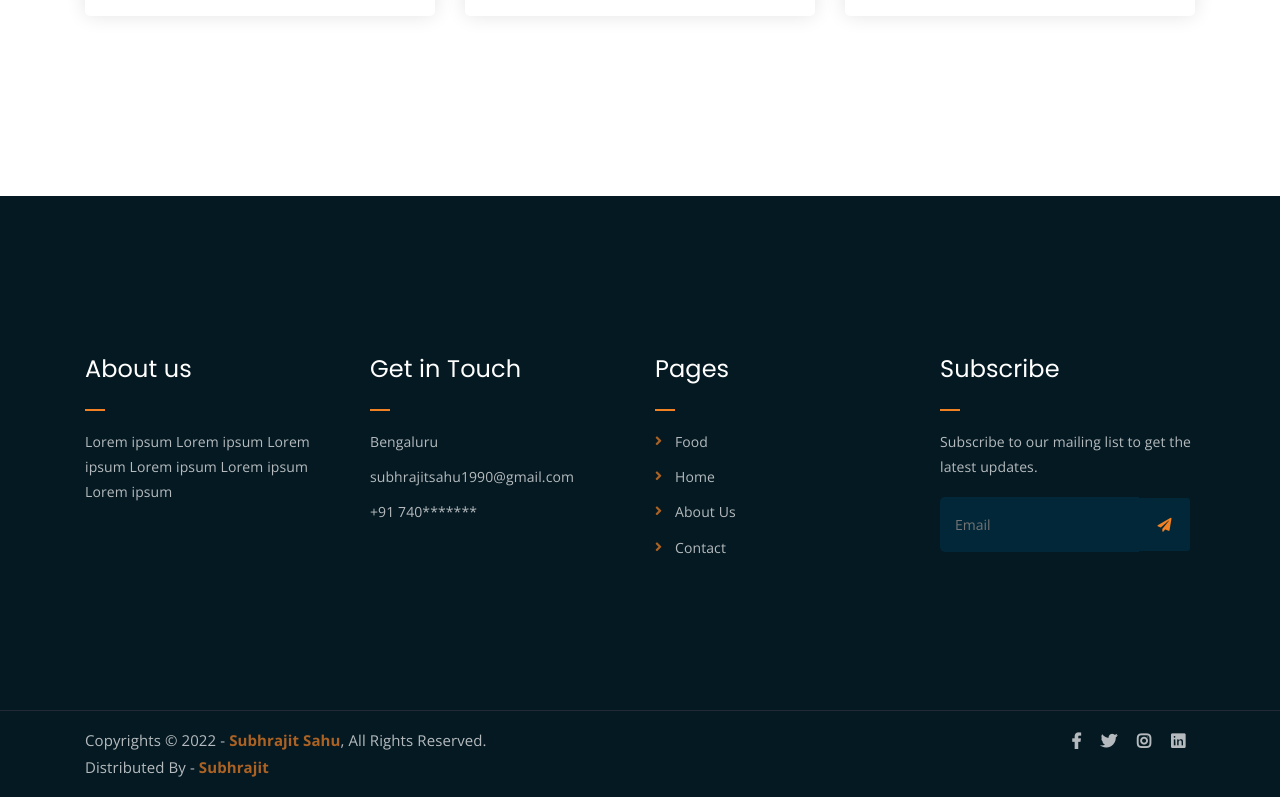
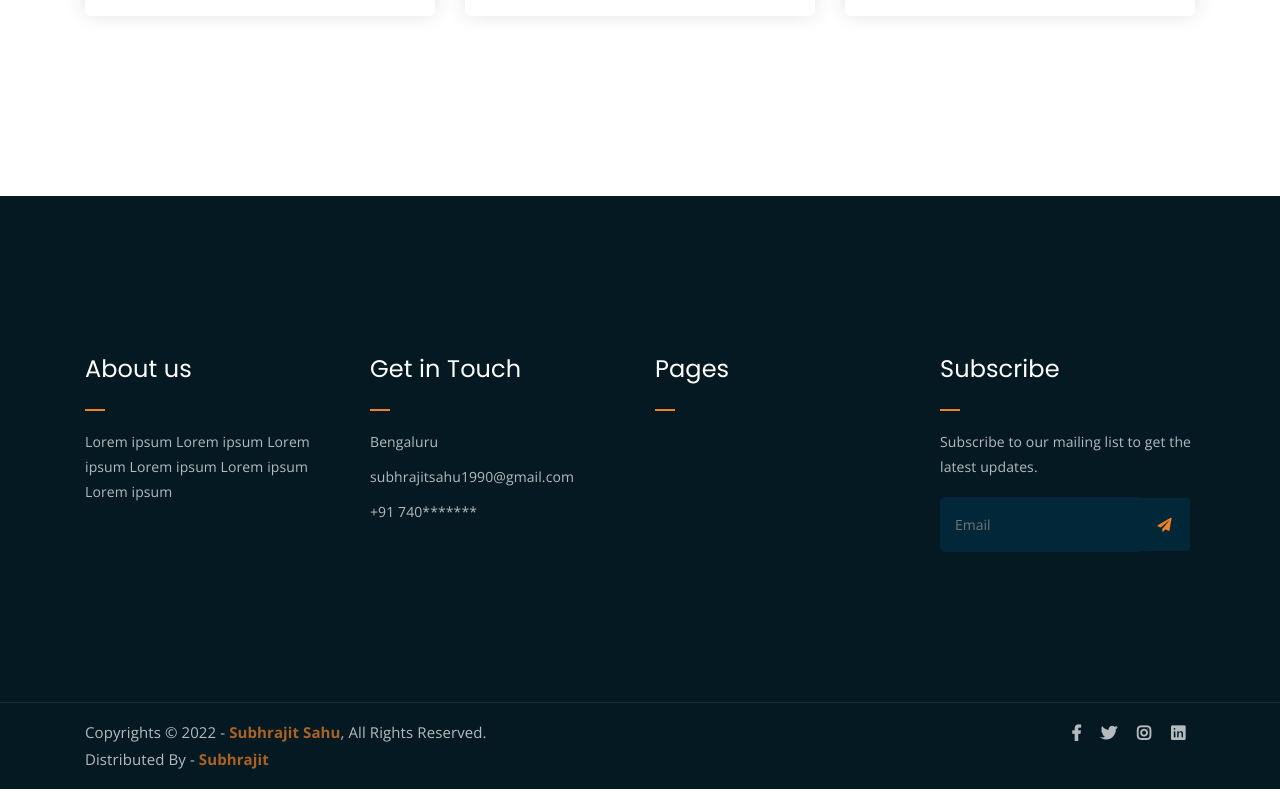
Before and after one commit to subhrajit1990/DryFruit, a React app: page / in a window 1280 px wide. Shown: the part 1076-1873 px from the top of the page. Built offline with nearby package versions, Linux system fonts and the light colour scheme.

Commit message:
changes for page navigation:Subhrajit

```diff
--- a/src/components/App.js
+++ b/src/components/App.js
@@ -1,7 +1,5 @@
 import React from 'react';
-import Footer from './Footer';
 import Header from './Header';
-import Home from './Home';
 
 
 export default class App extends React.Component{
@@ -9,8 +7,6 @@ export default class App extends React.Component{
 		return(
 			<>
 				<Header />
-				<Home />
-				<Footer />
 			</>
 		);
 	}
--- a/src/components/Contact.js
+++ b/src/components/Contact.js
@@ -5,7 +5,7 @@ export default class Contact extends React.Component{
 		console.log("Contact us page");
 		return(
 			<>
-	<div className="breadcrumb-section breadcrumb-bg">
+	<div id="dryfruit-contactus" className="breadcrumb-section breadcrumb-bg">
 		<div className="container">
 			<div className="row">
 				<div className="col-lg-8 offset-lg-2 text-center">
@@ -24,7 +24,7 @@ export default class Contact extends React.Component{
 				<div className="col-lg-8 mb-5 mb-lg-0">
 					<div className="form-title">
 						<h2>Have you any question?</h2>
-						<p>Lorem ipsum dolor sit amet, consectetur adipisicing elit. Pariatur, ratione! Laboriosam est, assumenda. Perferendis, quo alias quaerat aliquid. Corporis ipsum minus voluptate? Dolore, esse natus!</p>
+						<p>Lorem ipsum  Lorem ipsum Lorem ipsum  Lorem ipsum  Lorem ipsum  Lorem ipsum  Lorem ipsum  Lorem ipsum  Lorem ipsum  Lorem ipsum !</p>
 					</div>
 				 	<div id="form_status"></div>
 					<div className="contact-form">
@@ -69,7 +69,7 @@ export default class Contact extends React.Component{
 				<div className="col-lg-3 col-md-6">
 					<div className="footer-box about-widget">
 						<h2 className="widget-title">About us</h2>
-						<p>Ut enim ad minim veniam perspiciatis unde omnis iste natus error sit voluptatem accusantium doloremque laudantium, totam rem aperiam, eaque ipsa quae.</p>
+						<p> Lorem ipsum  Lorem ipsum  Lorem ipsum  Lorem ipsum  Lorem ipsum  Lorem ipsum  Lorem ipsum  Lorem ipsum  Lorem ipsum </p>
 					</div>
 				</div>
 				<div className="col-lg-3 col-md-6">
--- a/src/components/Footer.js
+++ b/src/components/Footer.js
@@ -27,16 +27,7 @@ export default class Footer extends React.Component{
 							<div className="col-lg-3 col-md-6">
 								<div className="footer-box pages">
 									<h2 className="widget-title">Pages</h2>
-									<HashRouter>
-										<nav>
-											<ul className="sub-menu">
-	                            				<li><NavLink to="/">Food</NavLink></li>
-	                            				<li><NavLink to="/Home">Home</NavLink></li>
-	                            				<li><NavLink to="/About">About Us</NavLink></li>
-	                            				<li><NavLink to="/Contact">Contact</NavLink></li>
-	                       					</ul>
-										</nav>
-									</HashRouter>
+
 								</div>
 							</div>
 							<div className="col-lg-3 col-md-6">
--- a/src/components/Header.js
+++ b/src/components/Header.js
@@ -1,11 +1,12 @@
 import React from 'react';
-import Home from './Home';
-import {Route,HashRouter,NavLink,BrowserRouter} from 'react-router-dom';
 import Main from './Main';
+import {Route,HashRouter,NavLink,BrowserRouter as  Router} from 'react-router-dom';
+
 
 export default class Header extends React.Component{
 	render(){
 		return (
+			<Router>
 				<header>
 					<div id="sticker-sticky-wrapper" className="sticky-wrapper" style={{height: "85px"}}>
 						<div className="top-header-area" id="sticker">
@@ -18,7 +19,6 @@ export default class Header extends React.Component{
 													<img style={{width:"156px",height:"26px"}}src="" alt="" />
 												</a>
 											</div>
-									<BrowserRouter>
 											<nav className="main-menu" style={{display: "block"}}>
 												<ul className="sub-menu">
 	                            					<li><NavLink to="/">Home</NavLink></li>
@@ -32,10 +32,7 @@ export default class Header extends React.Component{
 													</li>
 	                       						</ul>
 											</nav>
-										<Main/>
-									</BrowserRouter>
 										<a className="mobile-show search-bar-icon" href="#"><i className="fas fa-search"></i></a>
-									<div className="mobile-menu"></div>
 									</div>
 								</div>
 							</div>
@@ -43,6 +40,8 @@ export default class Header extends React.Component{
 					</div>
 				</div>
 			</header>
+			<Main/>
+		</Router>
 		);
 	}
 }
--- a/src/components/Home.js
+++ b/src/components/Home.js
@@ -1,4 +1,5 @@
 import React from 'react';
+import Footer from './Footer';
 import {Route,HashRouter,NavLink,BrowserRouter} from 'react-router-dom';
 
 export default class Home extends React.Component{
@@ -14,12 +15,12 @@ export default class Home extends React.Component{
 									<p className="subtitle">Fresh &amp; Healthy</p>
 									<h1>Delicious Seasonal Dry Fruits</h1>
 									<div className="hero-btns">
-										<HashRouter>
+
 											<nav>
 												<NavLink  className="boxed-btn" to="/ProductList">Dry Fruits Collection</NavLink>
 												<NavLink  className="bordered-btn" to="/Contact">Contact Us</NavLink>
 											</nav>
-										</HashRouter>
+
 									</div>
 								</div>
 							</div>
@@ -72,6 +73,7 @@ export default class Home extends React.Component{
 			</div>
 		</div>
 	</div>
+	<Footer />
 	</>
 		);
 	}
--- a/src/components/Main.js
+++ b/src/components/Main.js
@@ -7,7 +7,6 @@ export default function Main ()  {
     	console.log("Routing");
         return(
         	<>
-
             	{ routes }
            </>
 
--- a/src/components/constant.js
+++ b/src/components/constant.js
@@ -8,7 +8,7 @@ import ProductPage from './ProductPage';
 import App from './App';
 export const routes = (
   <Routes>
-
+    <Route exact path="/" element={<Home/>}/>
     <Route  path="/Contact" element={<Contact/>}/>
     <Route  path="/About" element={<About/>}/>
     <Route  name="ProductPage" path="/ProductPage" element={<ProductPage/>} />
```
Also changed, not shown: public/static/img/breadcrumb-bg.jpg (added). Lines whose indentation alone changed are shown as unchanged.
